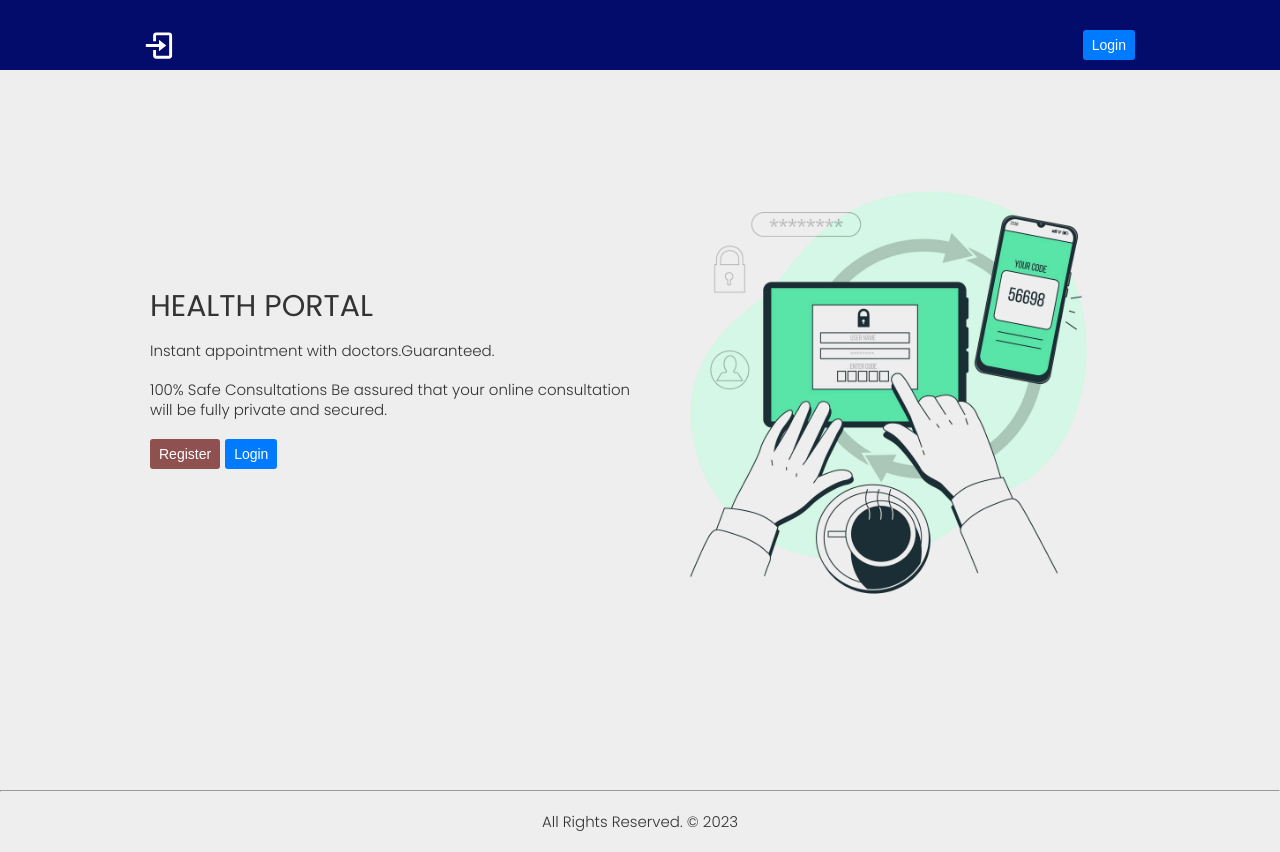
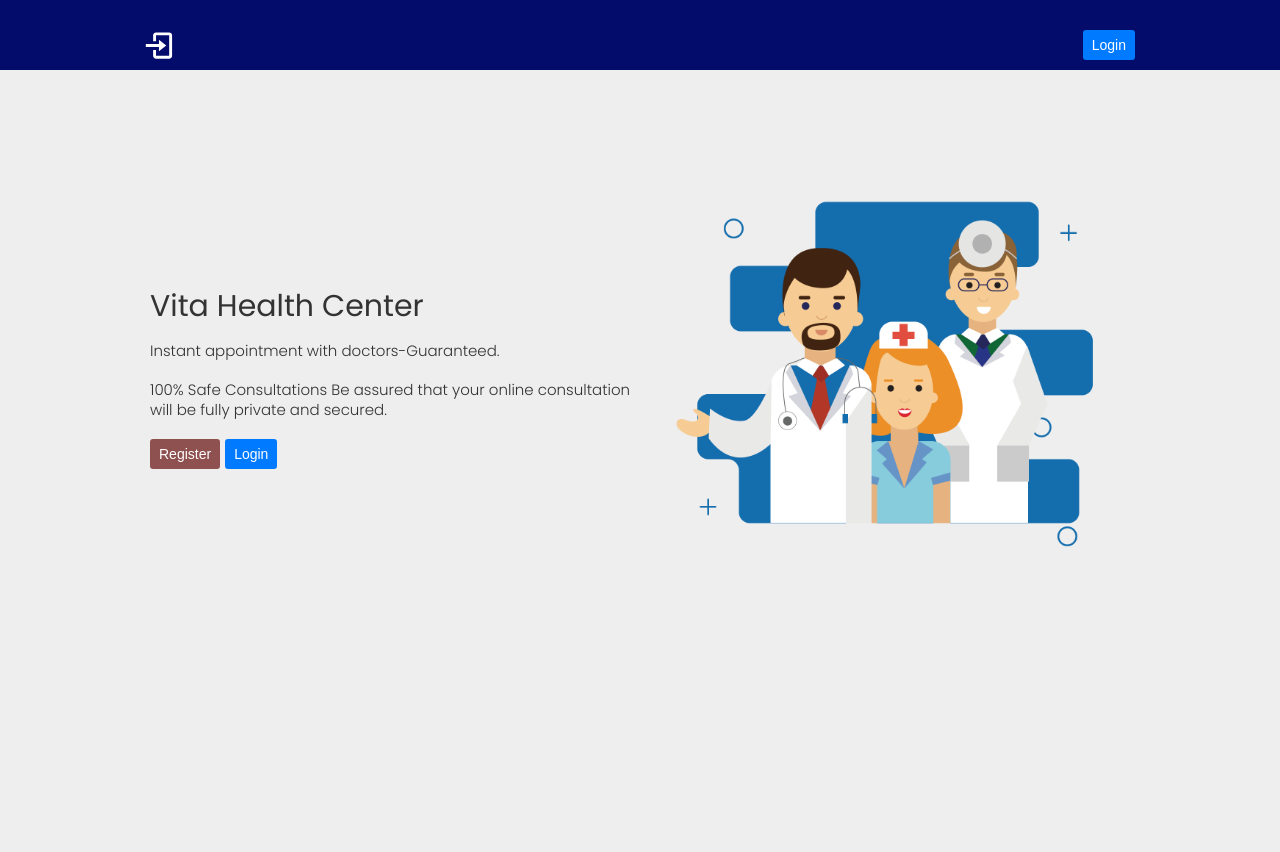
Before and after one commit to JamalHamza/hospital-portal, a React (Vite) app in the folder frontend/: page / in a window 1280 px wide. After the commit the page ends 800 px from the top, so only its background shows below. Built offline with nearby package versions, Linux system fonts and the light colour scheme; no server answers.

Commit message:
Home.jsx

```diff
--- a/frontend/src/components/layout/Layout.jsx
+++ b/frontend/src/components/layout/Layout.jsx
@@ -9,7 +9,6 @@ function Layout({ children }) {
       <div className='--pad' style={{ minHeight: '90vh' }}>
         {children}
       </div>
-      <Footer />
     </>
   );
 }
--- a/frontend/src/pages/auth/Login.jsx
+++ b/frontend/src/pages/auth/Login.jsx
@@ -28,11 +28,13 @@ function Login() {
   const { isLoading, isLoggedIn, isSuccess, message, isError, towFactors } =
     useSelector((state) => state.auth);
 
+  // ! --------------------------------------------
   const handleInputChange = (e) => {
     const { name, value } = e.target;
     setFormData({ ...formData, [name]: value });
   };
 
+  // ! --------------------------------------------
   const LoginUser = async (e) => {
     e.preventDefault();
     if (!email || !password) {
@@ -56,6 +58,7 @@ function Login() {
     );
   };
 
+  // ! --------------------------------------------
   useEffect(() => {
     if (isSuccess && isLoggedIn) {
       navigate('/profile');
@@ -67,6 +70,7 @@ function Login() {
     dispatch(RESET());
   }, [isSuccess, isLoggedIn, navigate, dispatch, isError, towFactors, email]);
 
+  // ! --------------------------------------------
   return (
     <div className={`container ${styles.auth}`}>
       {isLoading && <Loader />}
--- a/frontend/src/pages/home/Home.jsx
+++ b/frontend/src/pages/home/Home.jsx
@@ -1,17 +1,15 @@
 import React from 'react';
-import {Link} from 'react-router-dom';
-import Footer from '../../components/Footer';
-import Header from '../../components/Header';
-import loginImg from '../../assets/Home.png'
-import './Home.scss'
+import { Link } from 'react-router-dom';
+import loginImg from '../../assets/HomePageLogo.png';
+import './Home.scss';
 
 function Home() {
   return (
     <div>
       <section className='container hero'>
         <div className='hero-text'>
-          <h2>HEALTH PORTAL</h2>
-          <p>Instant appointment with doctors.Guaranteed.</p>
+          <h2>Vita Health Center</h2>
+          <p>Instant appointment with doctors-Guaranteed.</p>
           <p>
             100% Safe Consultations Be assured that your online consultation
             will be fully private and secured.
```
Also changed, not shown: frontend/src/assets/HomePageLogo.png (added), frontend/src/assets/logo.png (deleted).
